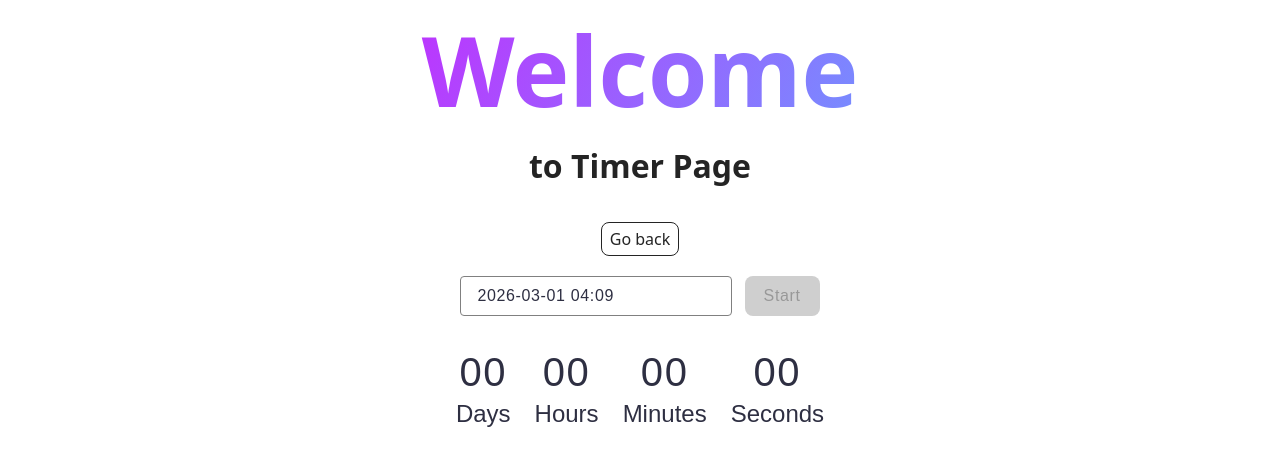
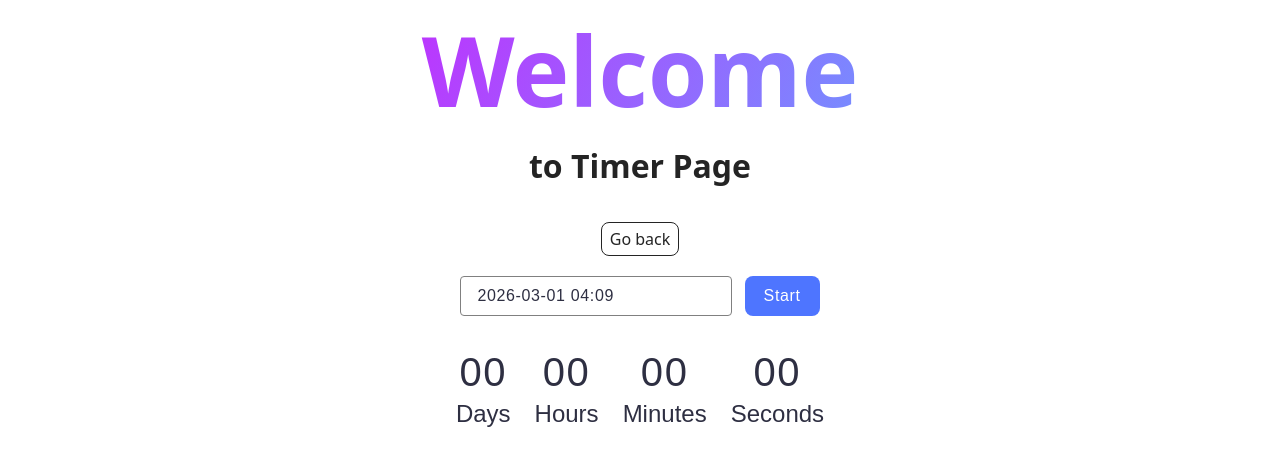
Before and after one commit to OlehTrnv/goit-js-hw-10, a plain HTML site: page 1-timer.html in a window 1280 px wide. Shown: the part 72-538 px from the top of the page. Drawn offline with Linux system fonts and the light colour scheme.

Commit message:
Deploying to gh-pages from @ OlehTrnv/goit-js-hw-10@ce70b41e3f0dc1e31d468a0e8928a0510334fea8 🚀

```diff
--- a/1-timer.html
+++ b/1-timer.html
@@ -43,7 +43,7 @@
       </div>
 
       <input type="text" id="datetime-picker" />
-      <button type="button" data-start disabled>Start</button>
+      <button type="button" data-start >Start</button>
 
       <div class="timer">
         <div class="field">
--- a/1-timer.js
+++ b/1-timer.js
@@ -1,2 +1,2 @@
-import"./assets/styles-BrYQ3w2i.js";import{f as h,i as f}from"./assets/vendor-BbbuE1sJ.js";const c=document.querySelector("#datetime-picker"),o=document.querySelector("[data-start]"),y=document.querySelector("[data-days]"),S=document.querySelector("[data-hours]"),p=document.querySelector("[data-minutes]"),D=document.querySelector("[data-seconds]");let e;const C={enableTime:!0,time_24hr:!0,defaultDate:new Date,minuteIncrement:1,onClose(t){e=t[0];const n=new Date;if(e)if(e<=n){f.show({message:"Please choose a date in the future",timeout:2e3,position:"topRight",color:"red"}),o.disabled=!0;return}else e>=n&&(o.disabled=!1,console.log("Choosed date:",e));else{o.disabled=!0;return}}};h(c,C);function b(t){const u=Math.floor(t/864e5),i=Math.floor(t%864e5/36e5),l=Math.floor(t%864e5%36e5/6e4),m=Math.floor(t%864e5%36e5%6e4/1e3);return{days:u,hours:i,minutes:l,seconds:m}}function a(t){return String(t).padStart(2,"0")}o.addEventListener("click",q);function q(t){o.disabled=!0,c.disabled=!0;const n=setInterval(()=>{let r=e-new Date;if(r<=0){clearInterval(n);return}else{const s=b(r);v(s)}},1e3)}function v(t){y.textContent=a(t.days),S.textContent=a(t.hours),p.textContent=a(t.minutes),D.textContent=a(t.seconds)}
+import"./assets/styles-BrYQ3w2i.js";import{f as y,i as S}from"./assets/vendor-BbbuE1sJ.js";const c=document.querySelector("#datetime-picker"),o=document.querySelector("[data-start]"),p=document.querySelector("[data-days]"),D=document.querySelector("[data-hours]"),b=document.querySelector("[data-minutes]"),C=document.querySelector("[data-seconds]");let e;const q={enableTime:!0,time_24hr:!0,defaultDate:new Date,minuteIncrement:1,onClose(t){e=t[0];const n=new Date;if(e)if(e<=n){S.show({message:"Please choose a date in the future",timeout:2e3,position:"topRight",color:"red"}),o.disabled=!0;return}else e>=n&&(o.disabled=!1,console.log("Choosed date:",e));else{o.disabled=!0;return}}};y(c,q);function d(t){const l=Math.floor(t/864e5),m=Math.floor(t%864e5/36e5),f=Math.floor(t%864e5%36e5/6e4),h=Math.floor(t%864e5%36e5%6e4/1e3);return{days:l,hours:m,minutes:f,seconds:h}}function r(t){return String(t).padStart(2,"0")}o.addEventListener("click",v);function v(t){o.disabled=!0,c.disabled=!0;const n=setInterval(()=>{let a=e-new Date;if(a<=0){clearInterval(n),c.disabled=!1;const s=d(a);u(s);return}else{const s=d(a);u(s)}},1e3)}function u(t){p.textContent=r(t.days),D.textContent=r(t.hours),b.textContent=r(t.minutes),C.textContent=r(t.seconds)}
 //# sourceMappingURL=1-timer.js.map
```
Also changed, not shown: 1 other file.
